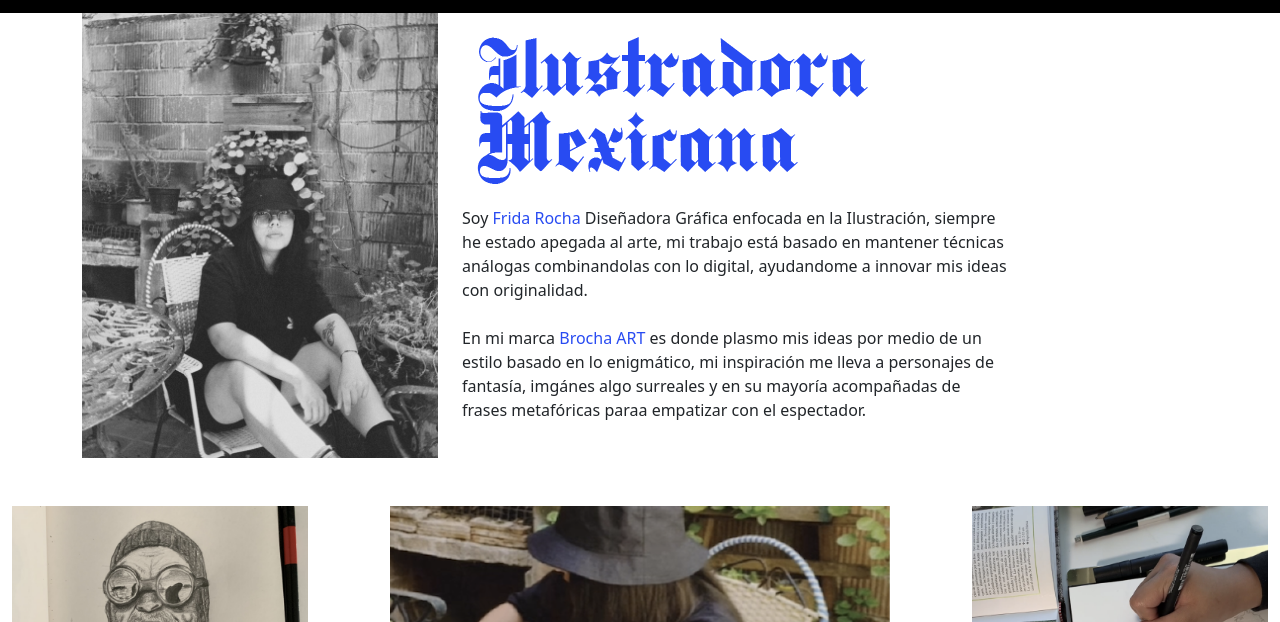
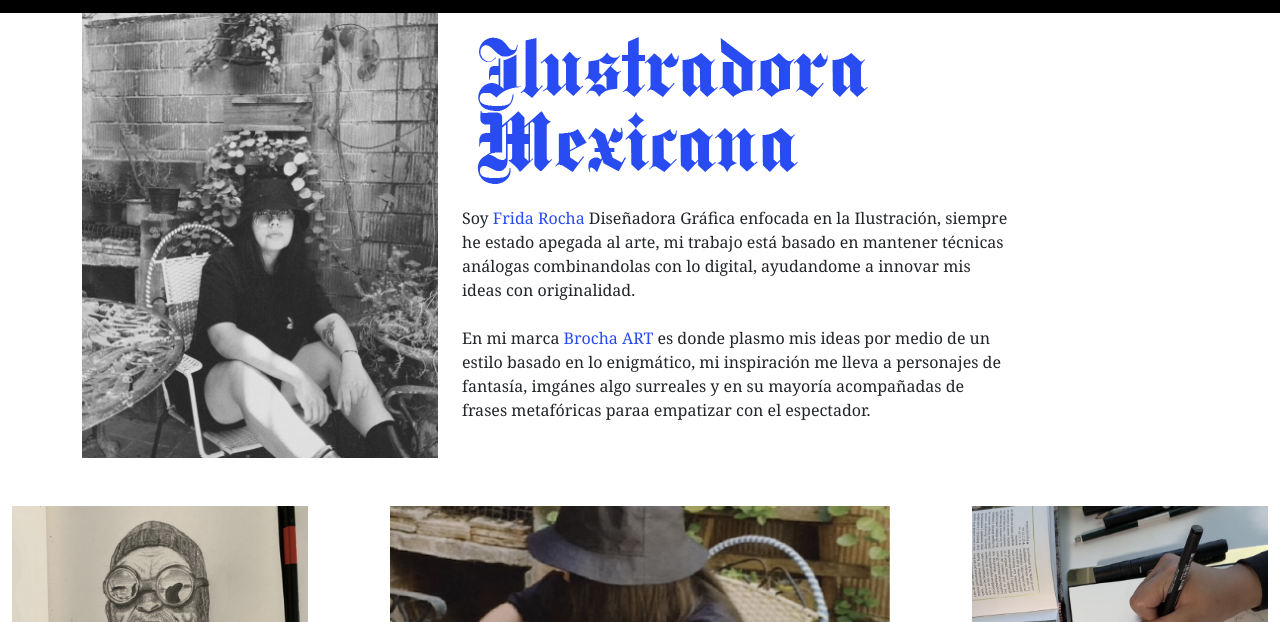
Before and after one commit to YosePeFe/Brocha_Art, a plain HTML site: page desarrollo.html in a window 1280 px wide. Shown: the part 178-800 px from the top of the page. Drawn offline with nearby package versions, Linux system fonts and the light colour scheme; a web font is replaced by a local one.

Commit message:
Correcciones

```diff
--- a/desarrollo.html
+++ b/desarrollo.html
@@ -62,7 +62,7 @@
             <div class=""><img src="img/retrato.jpg" alt="" style="width: 100%;"></div>
             <div class="">
                 <img style="text-align: center;" class="img-fluid" src="img/Ilustradora mexicana-16.png" alt="">
-                <p style="font-size: 2vh; text-align: center;"> Soy <span style="color: #284BF2;">Frida Rocha</span> Diseñadora Gráfica enfocada en la Ilustración,
+                <p id="intro" style="font-size: 2vh; font-family: Cambria, Georgia, serif; text-align: center;"> Soy <span style="color: #284BF2;">Frida Rocha</span> Diseñadora Gráfica enfocada en la Ilustración,
                     siempre he estado apegada al arte, mi trabajo está basado en mantener técnicas análogas
                     combinandolas
                     con lo digital, ayudandome a innovar mis ideas con originalidad. <br> <br>
@@ -78,7 +78,7 @@
             <div class="col-4"><img src="img/retrato.jpg" alt="" style="width: 100%;"></div>
             <div class="col-6">
                 <img class="img-fluid" src="img/Ilustradora mexicana-16.png" alt="">
-                <p style="font-size: 2vh;"> Soy <span style="color: #284BF2;">Frida Rocha</span> Diseñadora Gráfica enfocada en la Ilustración,
+                <p style="font-size: 2vh; font-family: Cambria, Georgia, serif;"> Soy <span style="color: #284BF2;">Frida Rocha</span> Diseñadora Gráfica enfocada en la Ilustración,
                     siempre he estado apegada al arte, mi trabajo está basado en mantener técnicas análogas
                     combinandolas
                     con lo digital, ayudandome a innovar mis ideas con originalidad. <br> <br>
--- a/style.css
+++ b/style.css
@@ -1,3 +1,9 @@
+@font-face {
+  font-family: 'MyCambria';
+  src: url('webfont.ttf')  format('truetype');
+}
+
+
 .fa-input {
   font-family: FontAwesome, "Helvetica Neue", Helvetica, Arial, sans-serif;
 }
```
Also changed, not shown: 1 other file.
